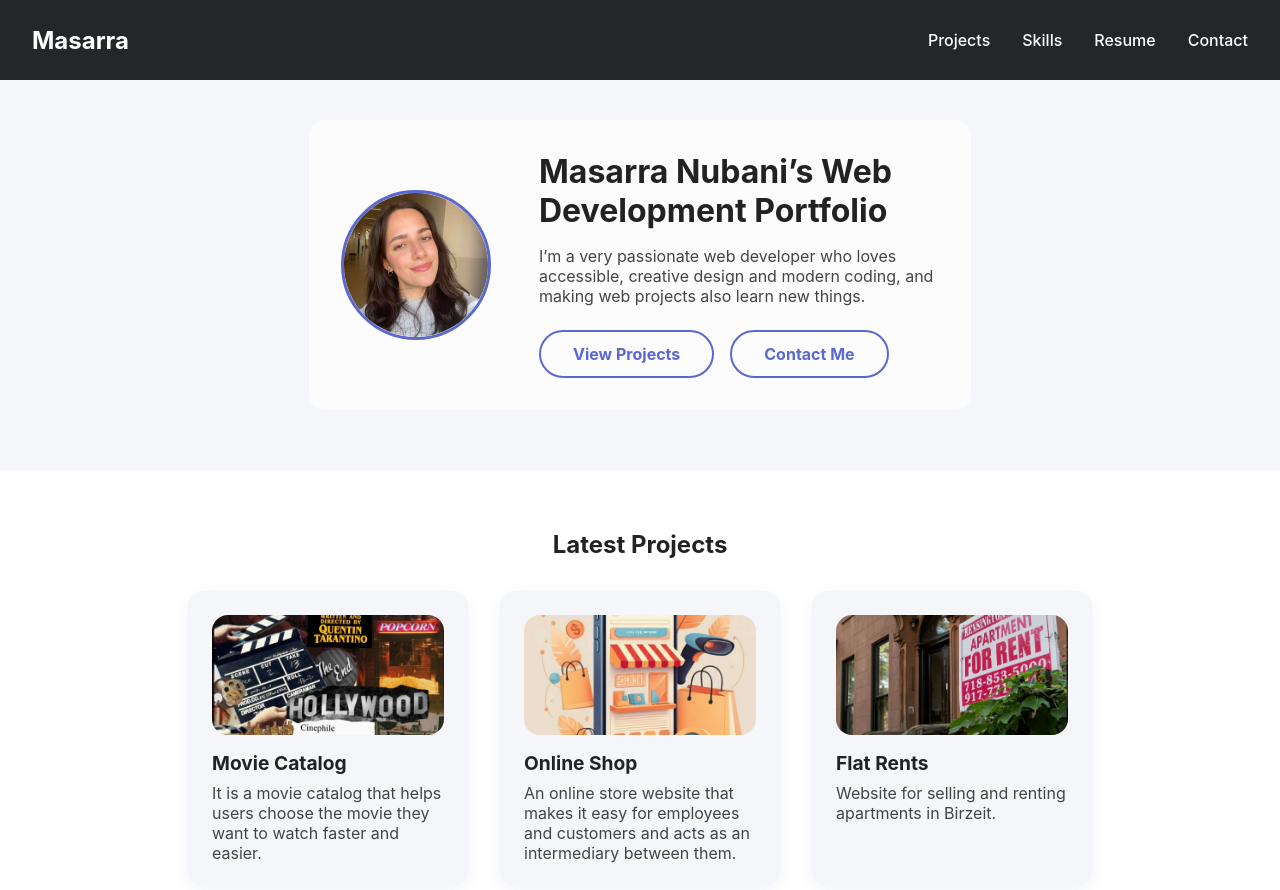
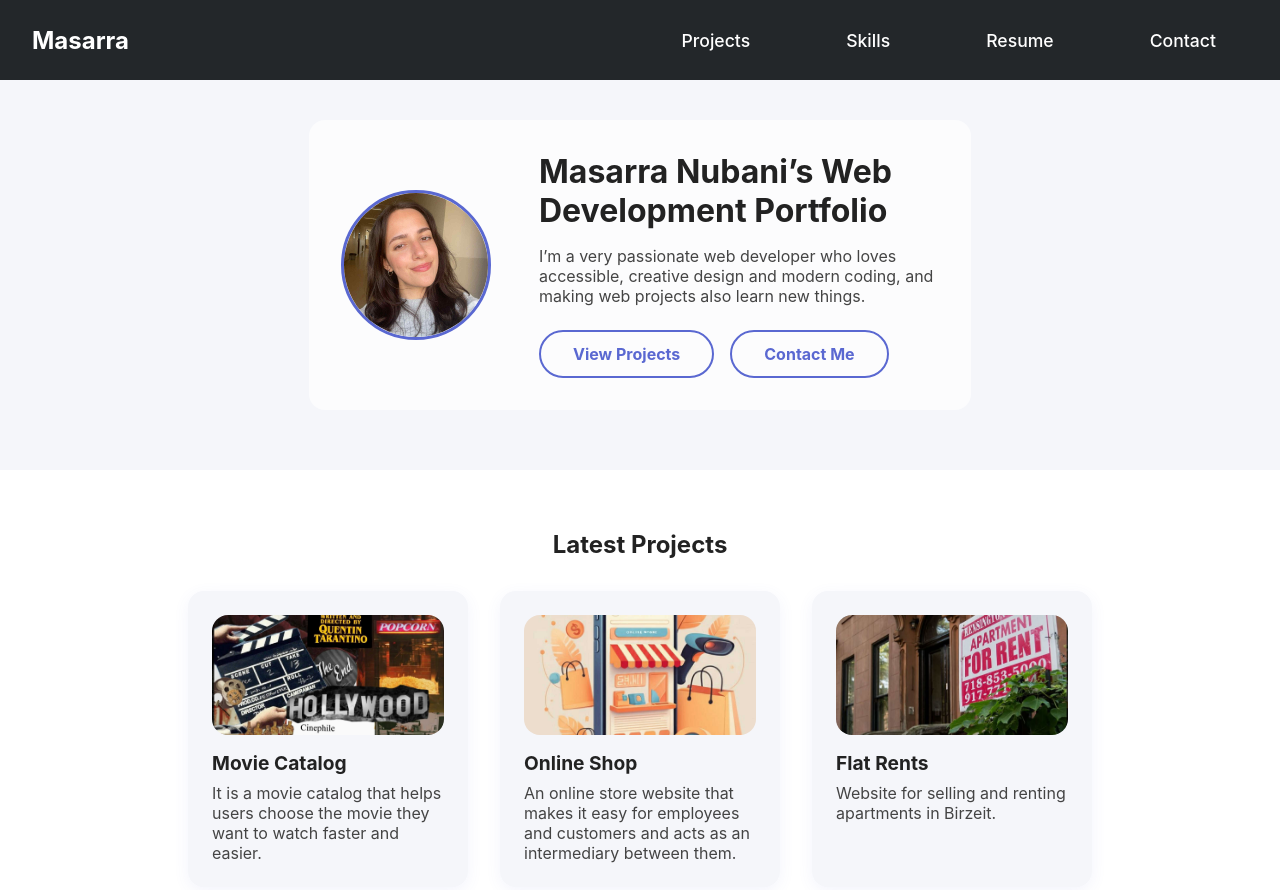
Before and after one commit to MasarraNubani/MasarraPortfolio, a website: page starter/src/index.html in a window 1280 px wide. Shown: the top 890 px of the page. Drawn offline with nearby package versions, Linux system fonts and the light colour scheme; files that its build step writes are made by us from their sources.

Commit message:
Update _header.scss

```diff
--- a/starter/src/scss/blocks/_header.scss
+++ b/starter/src/scss/blocks/_header.scss
@@ -2,10 +2,13 @@
 
 .header {
   position: fixed;
-  top: 0; left: 0; width: 100%;
+  top: 0;
+  left: 0;
+  width: 100vw;
   background: #23272a;
   color: #fff;
-  @include utils.flex-center;
+  display: flex;
+  align-items: center;
   justify-content: space-between;
   height: 80px;
   transition: height 0.3s;
@@ -16,6 +19,29 @@
     font-size: 1.5rem;
     padding-left: 2rem;
     color: #fff;
+    z-index: 101;
+  }
+
+  &__nav {
+    display: flex;
+    align-items: center;
+    position: static;
+    width: auto;
+
+    @media (max-width: 700px) {
+      display: flex;
+      flex-direction: column;
+      align-items: stretch;
+      width: 100vw;
+      background: #23272a;
+      position: absolute;
+      left: 0;
+      margin-top: 0;
+      top: 80px;
+      box-sizing: border-box;
+      padding: 0;
+      z-index: 99;
+    }
   }
 
   &__nav-list {
@@ -23,61 +49,41 @@
     gap: 2rem;
     padding-right: 2rem;
     list-style: none;
+    margin: 0;
+
+    @media (max-width: 700px) {
+      flex-direction: column;
+      gap: 0;
+      width: 100vw;
+      align-items: stretch;
+      padding: 0;
+      box-sizing: border-box;
+    }
   }
 
   &__nav-link {
-    position: relative;
     font-weight: 500;
     color: #fff;
-    &:focus, &:hover {
+    text-decoration: none;
+    font-size: 1.1rem;
+    transition: color 0.2s;
+    padding: 1rem 2rem;
+    display: inline-block;
+
+    &:hover,
+    &:focus {
       color: utils.$primary-color;
     }
-  }
-   &__burger {
-    display: none;
-    flex-direction: column;
-    justify-content: center;
-    gap: 5px;
-    background: none;
-    border: none;
-    cursor: pointer;
-    padding: 1rem;
-    z-index: 999;
 
-    span {
+    @media (max-width: 700px) {
       display: block;
-      width: 30px;
-      height: 3px;
-      background: #fff;
-      border-radius: 2px;
-      transition: all 0.3s;
-    }
-
-    @include utils.respond(mobile) {
-      display: flex;
+      width: 100vw;
+      text-align: left;
+      font-size: 1rem;
+      padding: 0.7rem 2rem;
+      box-sizing: border-box;
+      border-bottom: 1px solid #444;
+      overflow-wrap: break-word;
     }
   }
-
-  &__nav {
-    @include utils.respond(mobile) {
-      display: none;
-      position: absolute;
-      top: 80px;
-      left: 0;
-      width: 100%;
-      background: #23272a;
-      flex-direction: column;
-      align-items: center;
-
-      &.active {
-        display: flex;
-        animation: navFadeIn 0.3s;
-      }
-    }
-  }
-
-  @keyframes navFadeIn {
-    from { opacity: 0; transform: translateY(-15px);}
-    to { opacity: 1; transform: translateY(0);}
-  }
 }
```
